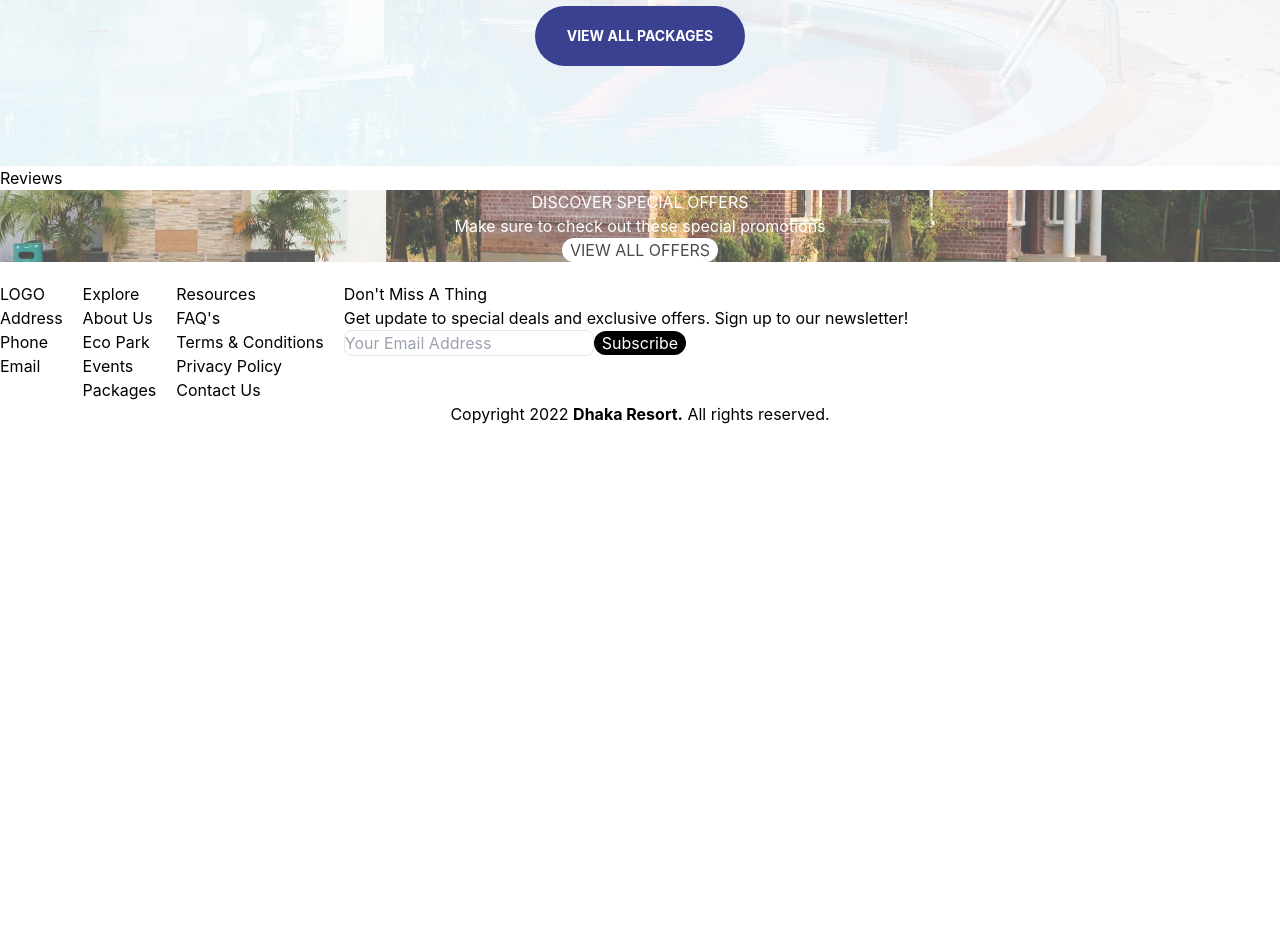
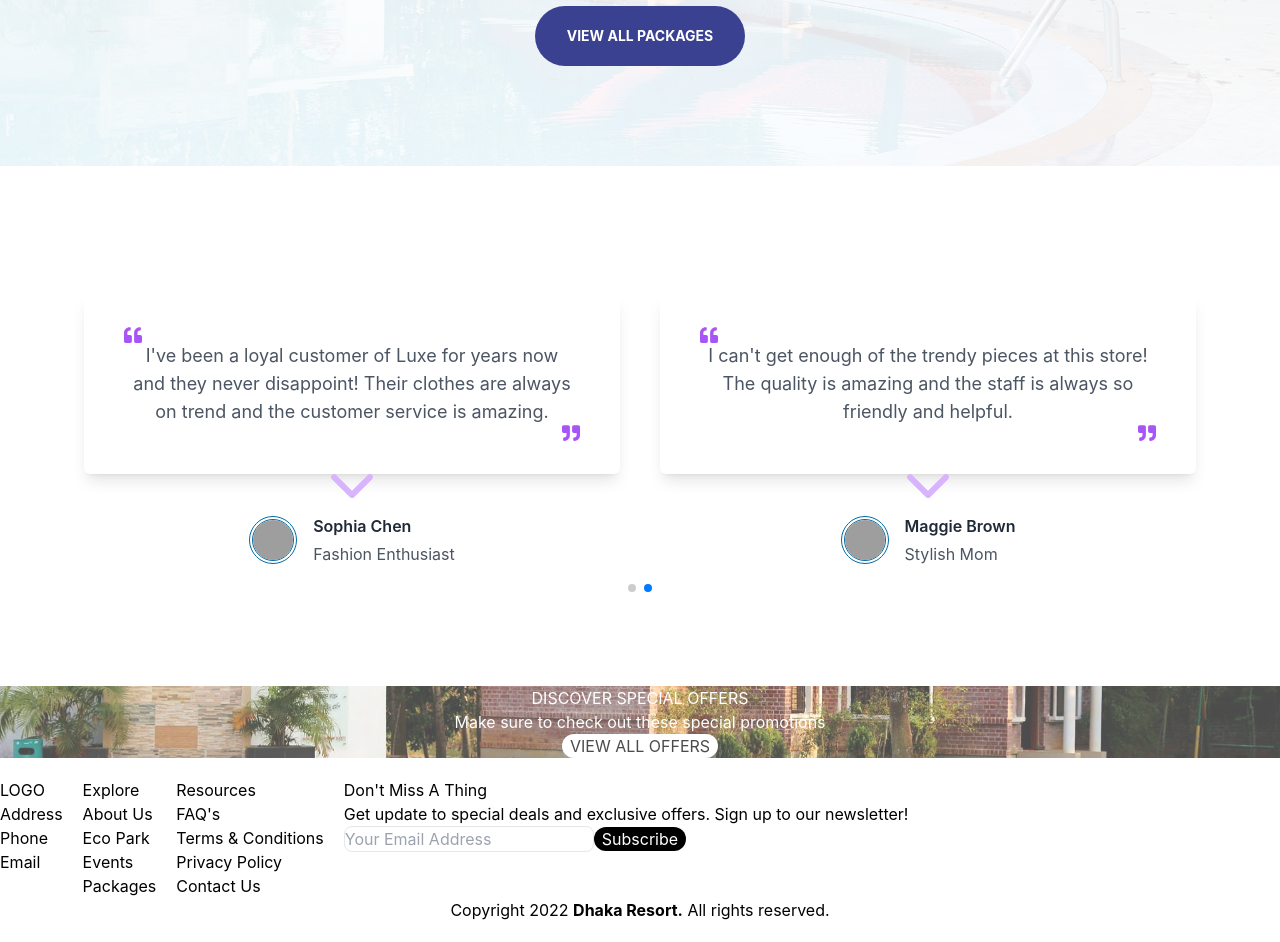
Before and after one commit to zobayertihan/Resort_Homepage, a React (Create React App) app: page / in a window 1280 px wide. Shown: the part 2448-3390 px from the top of the page. Before the commit the page ends 2894 px from the top, so only its background shows below. Built offline with nearby package versions, Linux system fonts and the light colour scheme; grey boxes are pictures that could not be loaded.

Commit message:
Review Page updated

```diff
--- a/package.json
+++ b/package.json
@@ -11,6 +11,7 @@
     "react-icons": "^4.8.0",
     "react-router-dom": "^6.11.1",
     "react-scripts": "5.0.1",
+    "swiper": "^9.3.2",
     "web-vitals": "^2.1.4"
   },
   "scripts": {
--- a/src/Pages/Reviews.js
+++ b/src/Pages/Reviews.js
@@ -1,11 +1,98 @@
 import React from 'react';
+import { FaQuoteLeft, FaQuoteRight } from "react-icons/fa";
+import { IoIosArrowDown } from "react-icons/io";
+import { Swiper, SwiperSlide } from "swiper/react";
+import "swiper/css";
+import "swiper/css/pagination";
+import SwiperCore, { Pagination, Navigation, Autoplay } from "swiper";
+
+SwiperCore.use([Pagination, Navigation, Autoplay]);
 
 const Reviews = () => {
+    const slider1Class = 'testimonial';
+
+    const testimonials = [
+        {
+            id: 1,
+            quote:
+                "I absolutely love the quality and style of the clothes at Luminous! Their pieces are unique and make me feel confident and fashionable.",
+            author: "Emily Smith",
+            title: "Fashion Blogger",
+            image: "https://i.pravatar.cc/100?img=4",
+        },
+        {
+            id: 2,
+            quote:
+                "I've been a loyal customer of Luxe for years now and they never disappoint! Their clothes are always on trend and the customer service is amazing.",
+            author: "Sophia Chen",
+            title: "Fashion Enthusiast",
+            image: "https://i.pravatar.cc/100?img=5",
+        },
+        {
+            id: 3,
+            quote:
+                "I can't get enough of the trendy pieces at this store! The quality is amazing and the staff is always so friendly and helpful.",
+            author: "Maggie Brown",
+            title: "Stylish Mom",
+            image: "https://i.pravatar.cc/100?img=6",
+        }
+    ];
+
     return (
-        <div>
-            <h1>Reviews</h1>
-        </div>
+        <section className="max-w-6xl mx-auto">
+            <div className="py-20">
+                <Swiper
+                    autoplay={{ delay: 2500, disableOnInteractio: false }}
+                    pagination={{
+                        clickable: true,
+                    }}
+                    modules={[Pagination]}
+                    breakpoints={{
+                        360: {
+                            slidesPerView: 1,
+
+                        },
+                        768: {
+                            slidesPerView: 2,
+                        },
+                        // 991: {
+                        //   slidesPerView: 2,
+                        //   spaceBetween: -100,
+                        // },
+                    }}
+                    className={`mySwiper ${slider1Class}`}
+                >
+                    {testimonials.map((testimonial) => (
+                        <SwiperSlide key={testimonial.id}>
+                            <div className="mt-12 px-5 flex flex-col">
+                                <div className="relative bg-white text-lg text-gray-600 leading-7 rounded-md shadow-lg p-12">
+                                    <FaQuoteLeft className="absolute top-8 left-10 text-purple-500"></FaQuoteLeft>
+                                    <p className="text-center">{testimonial.quote}</p>
+                                    <FaQuoteRight className="absolute bottom-8 right-10 text-purple-500"></FaQuoteRight>
+
+                                </div>
+                                <div className="relative flex justify-center items-center max-w-md mx-auto p-10">
+                                    <IoIosArrowDown className="absolute -top-5 w-16 h-16 text-purple-300"></IoIosArrowDown>
+                                    <img
+                                        className="w-12 h-12 rounded-full mr-4 border-double border-4 border-sky-700"
+                                        src={testimonial.image}
+                                        alt={testimonial.author}
+                                    />
+                                    <div>
+                                        <p className="text-gray-800 font-semibold mb-1">
+                                            {testimonial.author}
+                                        </p>
+                                        <p className="text-gray-600">{testimonial.title}</p>
+                                    </div>
+                                </div>
+                            </div>
+                        </SwiperSlide>
+                    ))}
+                </Swiper>
+            </div>
+        </section>
     );
 };
 
+
 export default Reviews;
```
Also changed, not shown: 1 other file (tests, documents, lock files or other folders).
